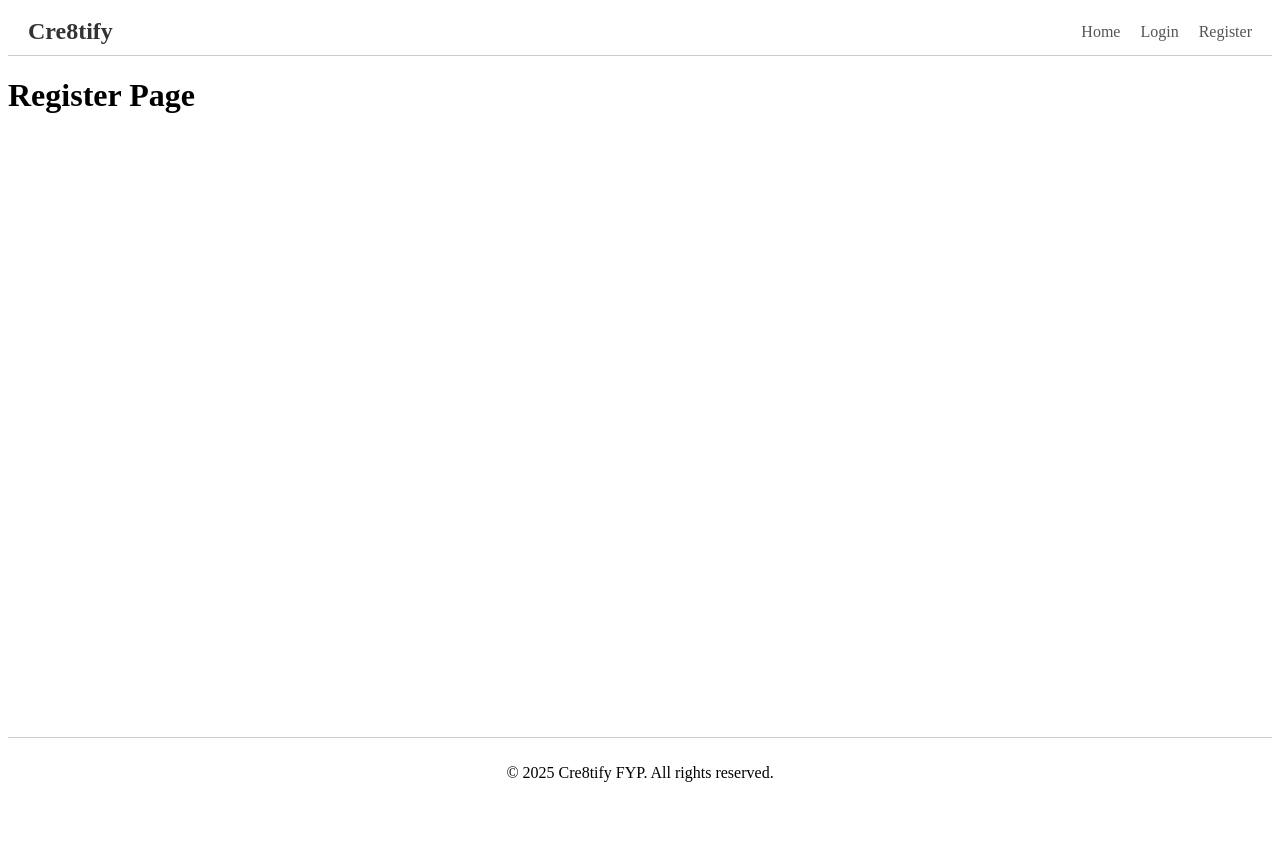
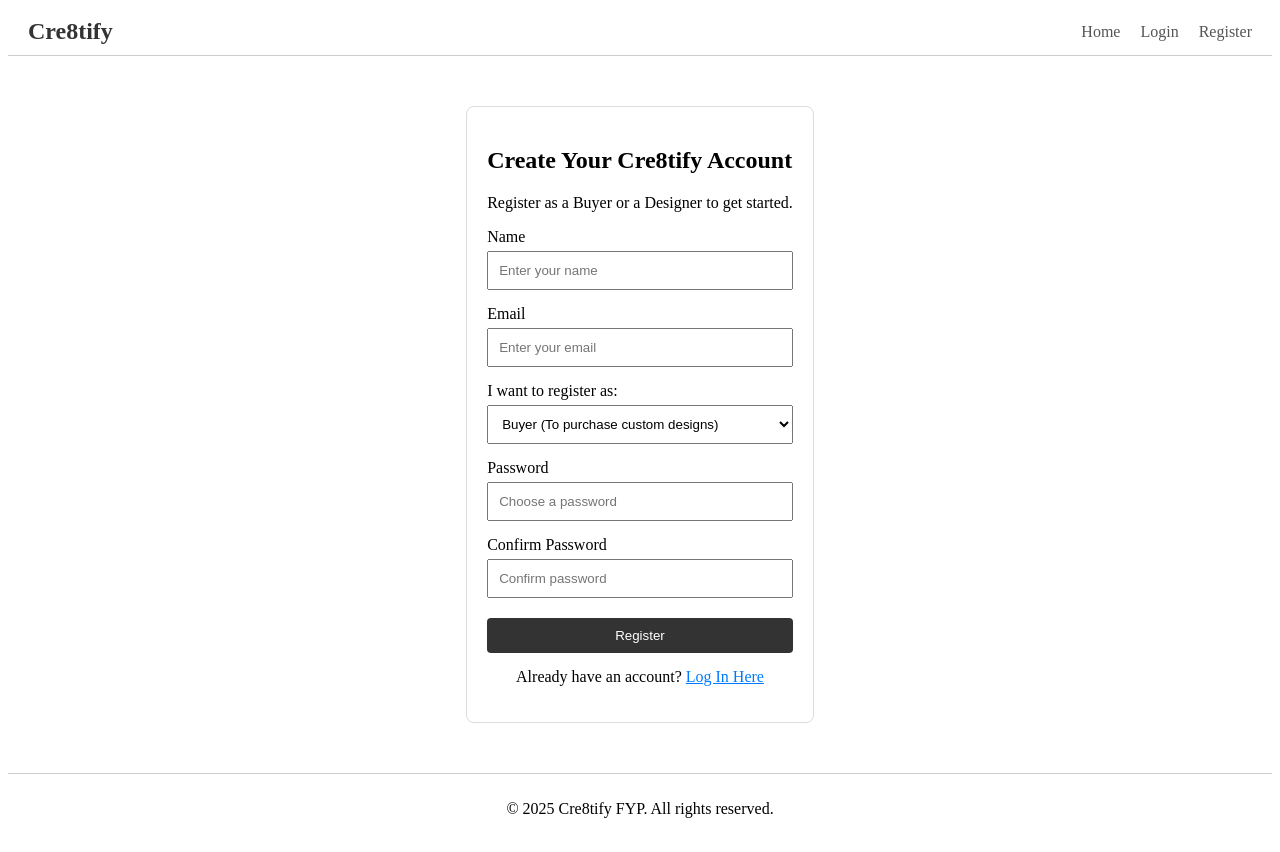
Before and after one commit to dulniMahara/Cre8tify---FYP, a React (Create React App) app in the folder cre8tify/frontend/: page /register in a window 1280 px wide. Before the commit the page ends 816 px from the top, so only its background shows below. Built offline with nearby package versions, Linux system fonts and the light colour scheme.

Commit message:
feat: completed Registration form and added proxy for API requests

```diff
--- a/cre8tify/frontend/package.json
+++ b/cre8tify/frontend/package.json
@@ -34,6 +34,7 @@
       "react-app/jest"
     ]
   },
+  "proxy": "http://localhost:5000",
   "browserslist": {
     "production": [
       ">0.2%",
--- a/cre8tify/frontend/src/App.tsx
+++ b/cre8tify/frontend/src/App.tsx
@@ -2,7 +2,8 @@ import { BrowserRouter as Router, Routes, Route } from 'react-router-dom';
 import Header from './layout/Header';
 import Footer from './layout/Footer';
 import Home from './pages/Home';
-import Login from './pages/Login'; // This import should now be correct
+import Login from './pages/Login';
+import Register from './pages/Register'; // NEW IMPORT
 
 function App() {
   return (
@@ -13,12 +14,12 @@ function App() {
         {/* Main Content Area: Routes */}
         <Routes>
           <Route path='/' element={<Home />} />
-
-          {/* Working Login Component */}
           <Route path='/login' element={<Login />} />
 
-          {/* Placeholder Routes */}
-          <Route path='/register' element={<h1>Register Page</h1>} />
+          {/* Working Register Component */}
+          <Route path='/register' element={<Register />} /> {/* Updated to use Register component */}
+
+          {/* Placeholder Route */}
           <Route path='/designer/dashboard' element={<h1>Designer Dashboard</h1>} />
 
           {/* Fallback Route for 404 Not Found */}
--- /dev/null
+++ b/cre8tify/frontend/src/pages/Register.tsx
@@ -0,0 +1,190 @@
+import React, { useState, useEffect } from 'react';
+import { useNavigate } from 'react-router-dom';
+import { useSelector, useDispatch } from 'react-redux';
+import authService from '../features/auth/authService';
+import { loginSuccess } from '../features/auth/authSlice';
+import { AppDispatch, RootState } from '../app/store';
+
+// Simple loading component for illustration (reused from Login.tsx)
+const Spinner = () => (
+  <div
+    style={{
+      border: '4px solid #f3f3f3',
+      borderTop: '4px solid #3498db',
+      borderRadius: '50%',
+      width: '20px',
+      height: '20px',
+      animation: 'spin 2s linear infinite',
+      margin: 'auto'
+    }}
+  ></div>
+);
+
+const Register = () => {
+  const [formData, setFormData] = useState({
+    name: '',
+    email: '',
+    password: '',
+    password2: '', // Used for password confirmation
+    role: 'buyer' as 'buyer' | 'designer', // Default role is buyer
+  });
+  const [isLoading, setIsLoading] = useState(false);
+  const [error, setError] = useState<string | null>(null);
+  const [successMessage, setSuccessMessage] = useState<string | null>(null);
+
+  const { name, email, password, password2, role } = formData;
+  const navigate = useNavigate();
+  const dispatch = useDispatch<AppDispatch>();
+
+  // Get user state from Redux
+  const { user } = useSelector((state: RootState) => state.auth);
+
+  // Redirect if already logged in
+  useEffect(() => {
+    if (user) {
+      navigate('/');
+    }
+  }, [user, navigate]);
+
+
+  const onChange = (e: React.ChangeEvent<HTMLInputElement | HTMLSelectElement>) => {
+    setFormData((prevState) => ({
+      ...prevState,
+      [e.target.name]: e.target.value,
+    }));
+  };
+
+  const onSubmit = async (e: React.FormEvent) => {
+    e.preventDefault();
+    setError(null);
+    setSuccessMessage(null);
+
+    if (password !== password2) {
+      setError('Passwords do not match.');
+      return;
+    }
+
+    setIsLoading(true);
+
+    try {
+      const userData = { name, email, password, role };
+      const userPayload = await authService.register(userData);
+
+      // Dispatch success action to update Redux store and log user in
+      dispatch(loginSuccess(userPayload));
+
+      // Show success message briefly before navigating
+      setSuccessMessage(`Registration successful! Welcome to Cre8tify as a ${role}.`);
+      setTimeout(() => {
+        navigate('/'); // Navigate to home on success
+      }, 1500);
+
+    } catch (err: any) {
+      // Get specific error message from the backend (e.g., "User already exists")
+      const message =
+        (err.response && err.response.data && err.response.data.message) ||
+        err.message ||
+        'Registration failed.';
+
+      setError(message);
+    } finally {
+      setIsLoading(false);
+    }
+  };
+
+  return (
+    <div style={{ padding: '20px', maxWidth: '400px', margin: '50px auto', border: '1px solid #ddd', borderRadius: '8px' }}>
+      <h2>Create Your Cre8tify Account</h2>
+      <p>Register as a Buyer or a Designer to get started.</p>
+
+      {error && <div style={{ color: 'red', marginBottom: '15px' }}>{error}</div>}
+      {successMessage && <div style={{ color: 'green', marginBottom: '15px' }}>{successMessage}</div>}
+
+      <form onSubmit={onSubmit}>
+
+        {/* Name Field */}
+        <div style={{ marginBottom: '15px' }}>
+          <label style={{ display: 'block', marginBottom: '5px' }}>Name</label>
+          <input
+            type='text'
+            name='name'
+            value={name}
+            onChange={onChange}
+            placeholder='Enter your name'
+            style={{ width: '100%', padding: '10px', boxSizing: 'border-box' }}
+            required
+          />
+        </div>
+
+        {/* Email Field */}
+        <div style={{ marginBottom: '15px' }}>
+          <label style={{ display: 'block', marginBottom: '5px' }}>Email</label>
+          <input
+            type='email'
+            name='email'
+            value={email}
+            onChange={onChange}
+            placeholder='Enter your email'
+            style={{ width: '100%', padding: '10px', boxSizing: 'border-box' }}
+            required
+          />
+        </div>
+
+        {/* Role Selector */}
+        <div style={{ marginBottom: '15px' }}>
+          <label style={{ display: 'block', marginBottom: '5px' }}>I want to register as:</label>
+          <select
+            name='role'
+            value={role}
+            onChange={onChange}
+            style={{ width: '100%', padding: '10px', boxSizing: 'border-box' }}
+          >
+            <option value='buyer'>Buyer (To purchase custom designs)</option>
+            <option value='designer'>Designer (To upload and sell designs)</option>
+          </select>
+        </div>
+
+        {/* Password Field */}
+        <div style={{ marginBottom: '15px' }}>
+          <label style={{ display: 'block', marginBottom: '5px' }}>Password</label>
+          <input
+            type='password'
+            name='password'
+            value={password}
+            onChange={onChange}
+            placeholder='Choose a password'
+            style={{ width: '100%', padding: '10px', boxSizing: 'border-box' }}
+            required
+          />
+        </div>
+
+        {/* Confirm Password Field */}
+        <div style={{ marginBottom: '20px' }}>
+          <label style={{ display: 'block', marginBottom: '5px' }}>Confirm Password</label>
+          <input
+            type='password'
+            name='password2'
+            value={password2}
+            onChange={onChange}
+            placeholder='Confirm password'
+            style={{ width: '100%', padding: '10px', boxSizing: 'border-box' }}
+            required
+          />
+        </div>
+
+        <button
+          type='submit'
+          disabled={isLoading}
+          style={{ width: '100%', padding: '10px', backgroundColor: '#333', color: 'white', border: 'none', borderRadius: '4px', cursor: 'pointer' }}
+        >
+          {isLoading ? <Spinner /> : 'Register'}
+        </button>
+      </form>
+      <p style={{ textAlign: 'center', marginTop: '15px' }}>
+        Already have an account? <a href='/login' style={{ color: '#007bff' }}>Log In Here</a>
+      </p>
+    </div>
+  );
+};
+
+export default Register;
```
